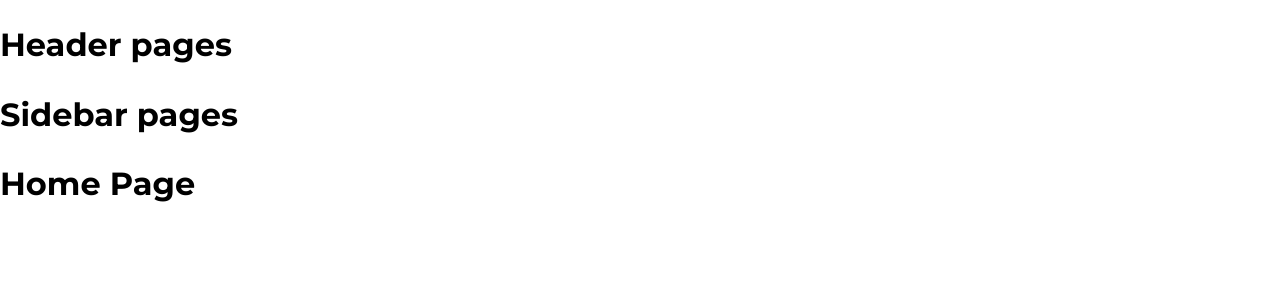
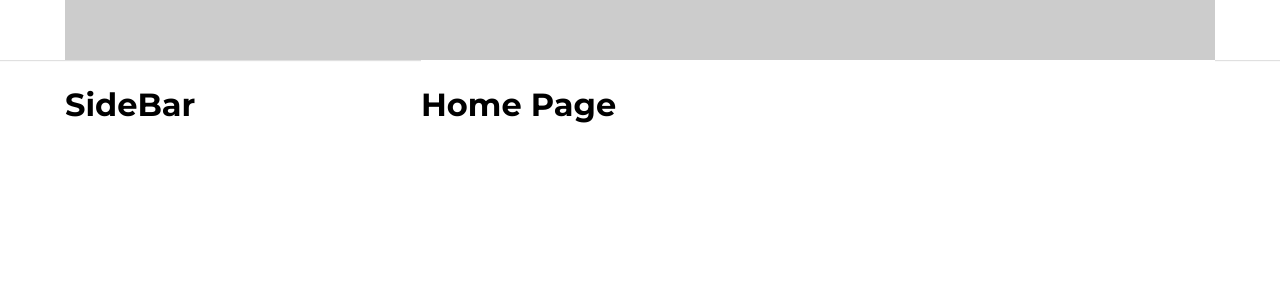
Before and after one commit to phbao-forwork/project-tiktok-ui, a React (Create React App) app: page / in a window 1280 px wide. Shown: the top 300 px of the page. Built offline with nearby package versions, Linux system fonts and the light colour scheme; a web font is replaced by a local one.

Commit message:
build frame Default layout project tiktok

```diff
--- a/package.json
+++ b/package.json
@@ -6,6 +6,7 @@
     "@testing-library/jest-dom": "^5.16.5",
     "@testing-library/react": "^13.4.0",
     "@testing-library/user-event": "^13.5.0",
+    "classnames": "^2.3.2",
     "normalize.css": "^8.0.1",
     "react": "^18.2.0",
     "react-dom": "^18.2.0",
--- a/src/components/GlobleStyles/GlobleStyles.scss
+++ b/src/components/GlobleStyles/GlobleStyles.scss
@@ -6,6 +6,8 @@
 }
 
 * {
+    margin: 0;
+    padding: 0;
     box-sizing: border-box;
 }
 
--- /dev/null
+++ b/src/components/Layout/DefaultLayout/DefaultLayout.module.scss
@@ -0,0 +1,15 @@
+.wrapper {
+    display: flex;
+    flex-direction: column;
+    align-items: center;
+}
+.container {
+    width: 1150px;
+    min-height: 1000px;
+    display: flex;
+}
+.content {
+    flex: 1;
+    background-color: #fff;
+    min-height: 1000px;
+}
--- /dev/null
+++ b/src/components/Layout/DefaultLayout/Header/Header.module.scss
@@ -0,0 +1,13 @@
+.wrapper {
+    width: 100%;
+    height: 60px;
+    box-shadow: 0px 1px 1px rgb(0 0 0 / 12%);
+    display: flex;
+    justify-content: center;
+}
+
+.inner {
+    height: 100%;
+    width: 1150px;
+    background-color: #ccc;
+}
--- a/src/components/Layout/DefaultLayout/Header/index.js
+++ b/src/components/Layout/DefaultLayout/Header/index.js
@@ -1,5 +1,15 @@
+import classNames from 'classnames/bind';
+import styles from './Header.module.scss';
+
+// trả ra một function cx()
+const cx = classNames.bind(styles);
+
 function Header() {
-    return <h1>Header pages</h1>;
+    return (
+        <header className={cx('wrapper')}>
+            <div className={cx('inner')}>{/* Logo */}</div>
+        </header>
+    );
 }
 
 export default Header;
--- /dev/null
+++ b/src/components/Layout/DefaultLayout/SideBar/SideBar.module.scss
@@ -0,0 +1,3 @@
+.wrapper {
+    width: 356px;
+}
--- a/src/components/Layout/DefaultLayout/SideBar/index.js
+++ b/src/components/Layout/DefaultLayout/SideBar/index.js
@@ -1,5 +1,14 @@
+import classNames from 'classnames/bind';
+import styles from './SideBar.module.scss';
+
+const cx = classNames.bind(styles);
+
 function Sidebar() {
-    return <h1>Sidebar pages</h1>;
+    return (
+        <aside className={cx('wrapper')}>
+            <h1>SideBar</h1>
+        </aside>
+    );
 }
 
 export default Sidebar;
--- a/src/components/Layout/DefaultLayout/index.js
+++ b/src/components/Layout/DefaultLayout/index.js
@@ -1,13 +1,17 @@
+import classNames from 'classnames/bind';
+import styles from './DefaultLayout.module.scss';
 import Header from './Header';
 import Sidebar from './SideBar';
 
+const cx = classNames.bind(styles);
+
 function DefaultLayout({ children }) {
     return (
-        <div>
+        <div className={cx('wrapper')}>
             <Header />
-            <div className="container">
+            <div className={cx('container')}>
                 <Sidebar />
-                <div className="content">{children}</div>
+                <div className={cx('content')}>{children}</div>
             </div>
         </div>
     );
```
Also changed, not shown: NoteForProject.txt, 1 other file (tests, documents, lock files or other folders).
